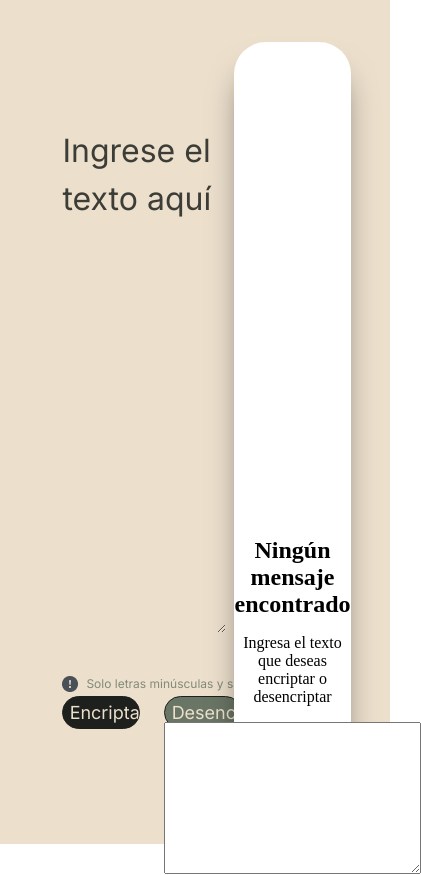
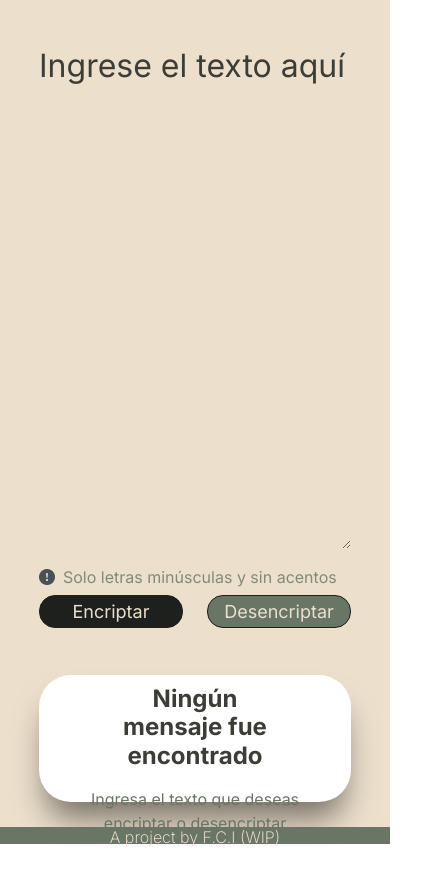
Before and after one commit to Fran-DCL/challengeencriptador-fci, a plain HTML site: page index.html in a window 390 px wide. Shown: the whole page, 421 px wide, since content can reach past the window. After the commit the page ends 847 px from the top, so only its background shows below. Drawn offline with Linux system fonts and the light colour scheme.

Commit message:
HTML editamos footer y CSS completamos el formato.

```diff
--- a/index.html
+++ b/index.html
@@ -39,14 +39,19 @@
          </div>
          </div>
          <div class="encriptado">
-            <img src="" alt="" id="imagen1">
+            <img src="img/pose_yubisashi_kakunin_businessman.png" alt="Caricatura de un hombre de negocios
+            apuntando hacia el area para ingresar texto" id="imagen1">
             <div class="mensaje-encriptado" id="mensaje-encriptado">
-            <h2 id="titulo-mensaje">Ningún mensaje encontrado</h2>
+            <h2 id="titulo-mensaje">Ningún mensaje fue encontrado</h2>
             <p id="parrafo">Ingresa el texto que deseas encriptar o desencriptar</p>
-            <textarea name="mensaje" id="mensaje" cols="30" rows="10"class="mensaje"></textarea>
+            <!-- <textarea name="mensaje" id="mensaje" cols="30" rows="10"class="mensaje"></textarea> -->
             </div>
         </div>
+        <footer class="footer">
+            <p>A project by F.C.I (WIP)</p>
+        </footer>
     </div>
+
 </body>
 
 <script src="app.js" defer></script>
--- a/style.css
+++ b/style.css
@@ -139,7 +139,15 @@
     border-radius: 32px;
 }
 
-.mensaje-encriptado {
+.encriptado img{
+    position: absolute;
+    width: 80%;
+    height: 55%;
+    top: 8%;
+    left: 6%
+}
+
+.mensaje-encriptado{
     display: flex;
     flex-direction: column;
     align-items: center;
@@ -150,8 +158,111 @@
     width: 100%;
     top: 65%;
     text-align: center;
+
+    font-family: var(--fuente-texto);
 }
 
 .mensaje-encriptado h2{
+    width: 60%;
+    font-style: normal;
+    font-weight: 700;
+    font-size: 24px;
+    line-height: 120%;
+    text-align: center;
+    color: var(--color-two)
+}
+
+.mensaje-encriptado p{
+    width: 80%;
+    font-style: normal;
+    font-weight: 400;
+    font-size: 16px;
+    line-height: 150%;
+    text-align: center;
+    color: var(--color-three);
 
 }
+
+.footer{
+    background-color: var(--color-three);
+    padding: 1 rem;
+    position: absolute;
+    width: 100%;
+    height: 2%;
+    bottom: 0%;
+    color: var(--color-four);
+    text-align: center;
+    font-family: var(--fuente-texto);
+    font-size: 0.8 rem;
+    font-weight: 250;
+}
+
+
+@media (max-width: 58.3125em) {
+    .container {
+      display: flex;
+      flex-direction: row;
+    }
+
+    .encriptar {
+      width: 100%;
+    }
+
+    .texto {
+      width: 80%;
+      height: 60%;
+      left: 10%;
+      top: 5%;
+    }
+
+    .terminos {
+      width: 80%;
+      left: 10%;
+      top: 67%;
+    }
+
+    .terminos p {
+      font-size: 16px;
+    }
+
+    .botones {
+      width: 80%;
+      left: 10%;
+      top: 70%;
+    }
+
+    .boton-encriptar,
+    .boton-desencriptar {
+      width: 48%;
+      border-radius: 16px;
+    }
+
+    .boton-encriptar:hover,
+    .boton-desencriptar:hover {
+      margin: 0.3%;
+      width: 47.5%;
+      padding: 1.8%;
+    }
+
+    .encriptado {
+      width: 80%;
+      height: 15%;
+      left: 10%;
+      top: 80%;
+    }
+
+    .mensaje-encriptado {
+      width: 100%;
+      top: 5%;
+    }
+
+    .encriptado img {
+      top: 0;
+      display: none;
+      visibility: hidden;
+    }
+
+    .footer{
+     width: 100%;
+    }
+  }
```
